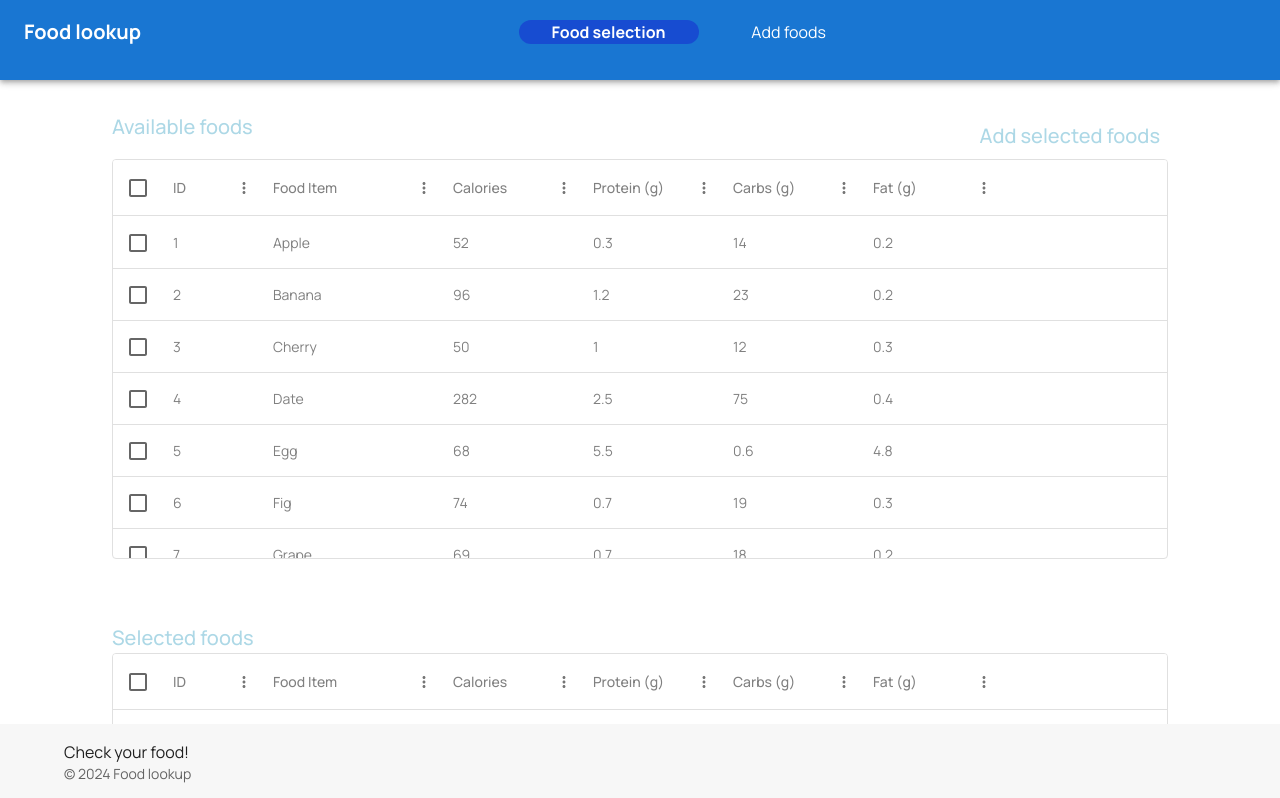
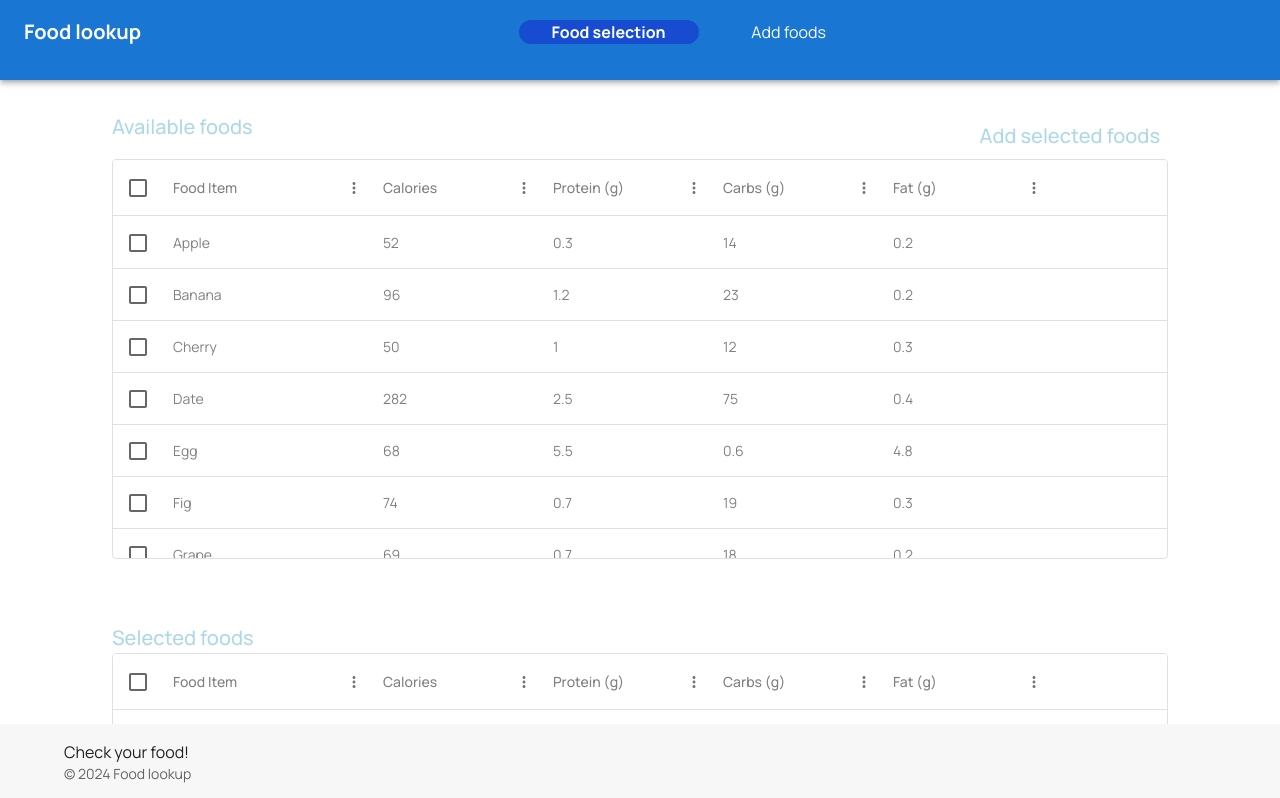
Before and after one commit to KrTanev/food-lookup, a Next.js app: page /food-selection in a window 1280 px wide. Shown: the top 798 px of the page. Built offline with nearby package versions, Linux system fonts and the light colour scheme; data requests are answered from the project's data file.

Commit message:
Minor UI change

```diff
--- a/src/components/FoodSelection/AvailableFoodsTable.tsx
+++ b/src/components/FoodSelection/AvailableFoodsTable.tsx
@@ -6,12 +6,11 @@ import { DataGrid, GridRowId } from '@mui/x-data-grid';
 import { Foods } from '@/api/foodsType';
 
 const columns = [
-  { field: 'id', headerName: 'ID', minWidth: 70 },
-  { field: 'name', headerName: 'Food Item', minWidth: 150, maxWidth: 180, flex: 1 },
-  { field: 'calories', headerName: 'Calories', minWidth: 110, maxWidth: 140, flex: 1 },
-  { field: 'protein', headerName: 'Protein (g)', minWidth: 110, maxWidth: 140, flex: 1 },
-  { field: 'carbs', headerName: 'Carbs (g)', minWidth: 110, maxWidth: 140, flex: 1 },
-  { field: 'fat', headerName: 'Fat (g)', minWidth: 110, maxWidth: 140, flex: 1 },
+  { field: 'name', headerName: 'Food Item', minWidth: 180, maxWidth: 210, flex: 1 },
+  { field: 'calories', headerName: 'Calories', minWidth: 140, maxWidth: 170, flex: 1 },
+  { field: 'protein', headerName: 'Protein (g)', minWidth: 140, maxWidth: 170, flex: 1 },
+  { field: 'carbs', headerName: 'Carbs (g)', minWidth: 140, maxWidth: 170, flex: 1 },
+  { field: 'fat', headerName: 'Fat (g)', minWidth: 140, maxWidth: 170, flex: 1 },
 ];
 
 type AvailableFoodsTableProps = {
```
